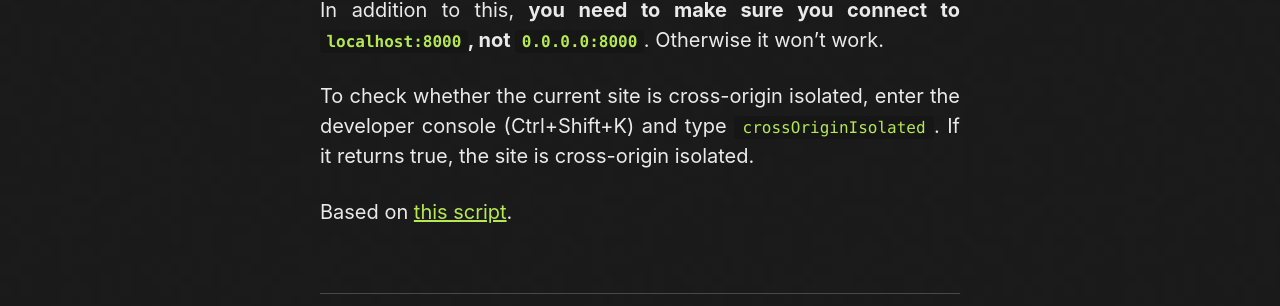
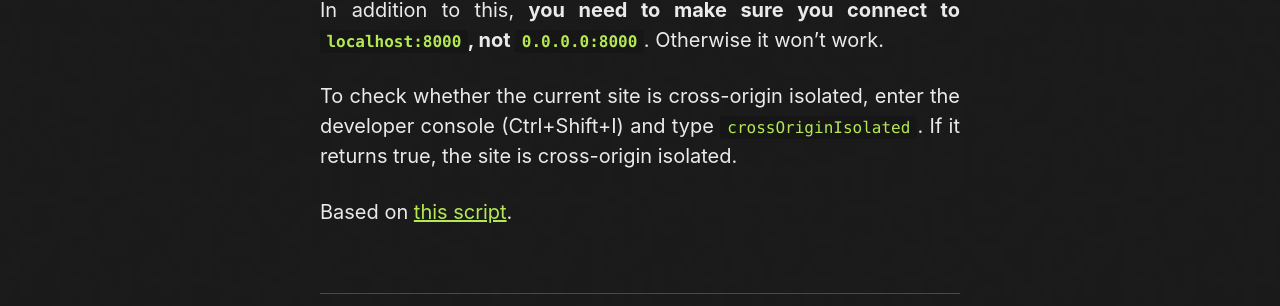
Before and after one commit to necrashter/necrashter.github.io, a Jekyll site: the page built from _posts/2023-01-31-python-serve-cross-origin-isolated.markdown, in a window 1280 px wide. Shown: the part 1110-1416 px from the top of the page. Built offline with Jekyll 4.4.1, drawn with Linux system fonts in a browser that asks for light colours; cached includes are drawn as plain includes; nearby versions of some CDN libraries.

Commit message:
Fix typo

```diff
--- a/_posts/2023-01-31-python-serve-cross-origin-isolated.markdown
+++ b/_posts/2023-01-31-python-serve-cross-origin-isolated.markdown
@@ -33,6 +33,6 @@ httpd.serve_forever()
 In addition to this, **you need to make sure you connect to `localhost:8000`, not `0.0.0.0:8000`**.
 Otherwise it won't work.
 
-To check whether the current site is cross-origin isolated, enter the developer console (Ctrl+Shift+K) and type `crossOriginIsolated`. If it returns true, the site is cross-origin isolated.
+To check whether the current site is cross-origin isolated, enter the developer console (Ctrl+Shift+I) and type `crossOriginIsolated`. If it returns true, the site is cross-origin isolated.
 
 Based on [this script](https://fpira.com/blog/2020/05/python-http-server-with-cors).
```
